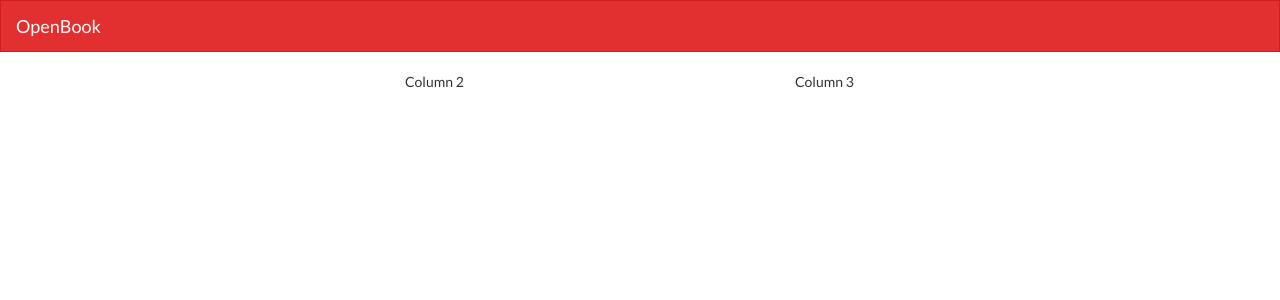
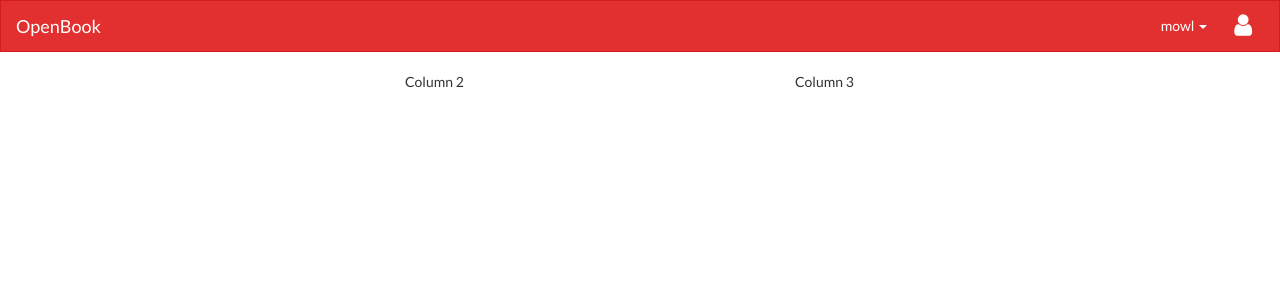
Before and after one commit to mowl/openbook.github.io, a CodeIgniter app: page / in a window 1280 px wide. Shown: the top 300 px of the page. Run offline with CodeIgniter, Linux system fonts and the light colour scheme; some libraries are stand-ins or nearby versions.

```diff
--- a/application/config/resources.php
+++ b/application/config/resources.php
@@ -12,12 +12,20 @@ $config['css'] = array(
     array(
         'file' => 'http://fonts.googleapis.com/css?family=Lato:300,400,700',
         'extern' => true
+    ),
+    array(
+        'file' => 'http://netdna.bootstrapcdn.com/font-awesome/4.0.3/css/font-awesome.css',
+        'extern' => true
     )
 );
 
 $config['js'] = array(
     array(
         'file' => 'http://ajax.googleapis.com/ajax/libs/jquery/1.11.0/jquery.min.js',
+        'extern' => true
+    ),
+    array(
+        'file' => 'http://netdna.bootstrapcdn.com/bootstrap/3.1.1/js/bootstrap.min.js',
         'extern' => true
     ),
     array(
--- a/application/views/components/navbar_user_view.php
+++ b/application/views/components/navbar_user_view.php
@@ -8,11 +8,29 @@
                 <span class="icon-bar"></span>
                 <span class="icon-bar"></span>
             </button>
+
             <a class="navbar-brand" href="<?php echo base_url(); ?>">OpenBook</a>
         </div>
 
         <div class="collapse navbar-collapse" id="openBookNav">
 
+            <ul class="nav navbar-nav navbar-right">
+
+                <li class="dropdown">
+                    <a href="#" class="dropdown-toggle" data-toggle="dropdown">mowl <b class="caret"></b></a>
+                    <ul class="dropdown-menu">
+                        <li><a href="#">Settings</a></li>
+                        <li class="divider"></li>
+                        <li><a href="#">Logout</a></li>
+                    </ul>
+                </li>
+
+                <li class="user-icon">
+                    <i class="fa fa-user"></i>
+                </li>
+
+            </ul>
+
         </div>
     </div>
 </nav>
--- a/css/global.css
+++ b/css/global.css
@@ -1,3 +1,9 @@
 .compact {
     margin-left: 0px !important;
 }
+
+.user-icon i {
+    font-size: 25px;
+    color: #fff;
+    margin: 12px;
+}
```
